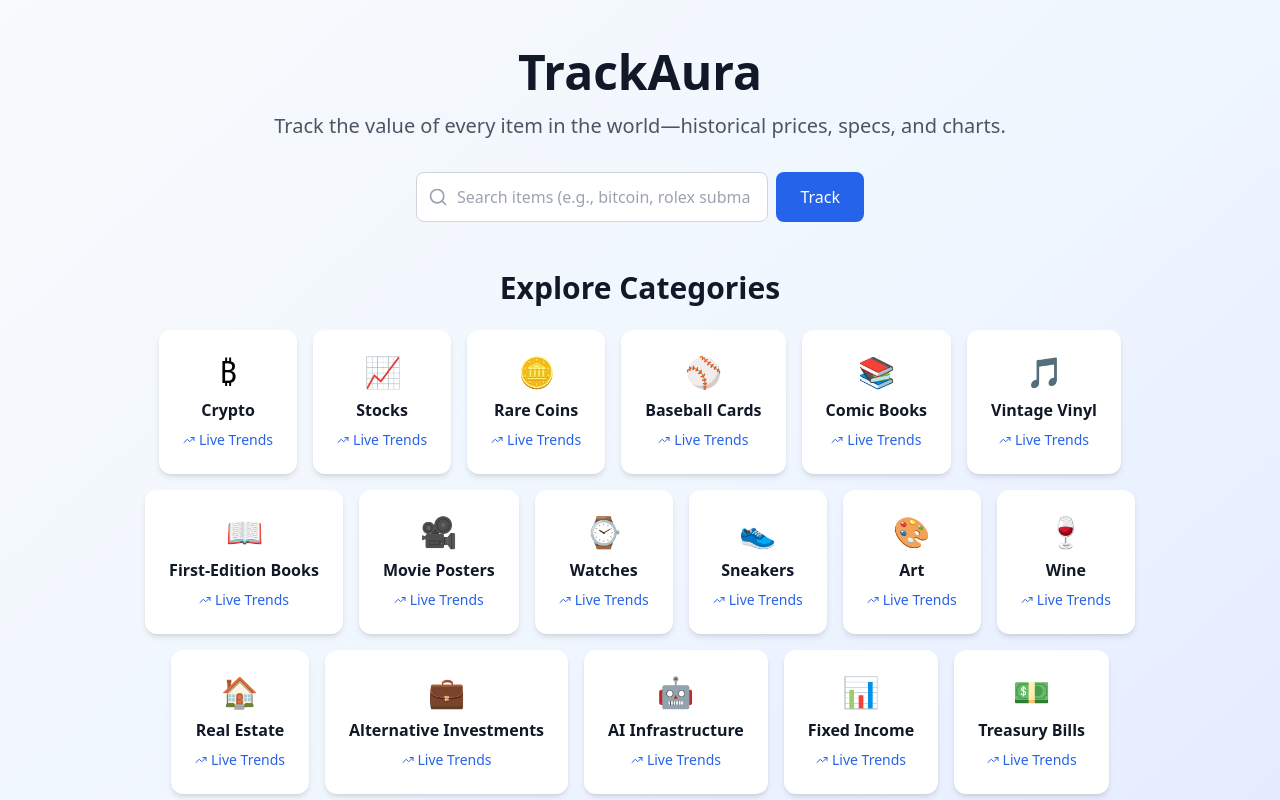
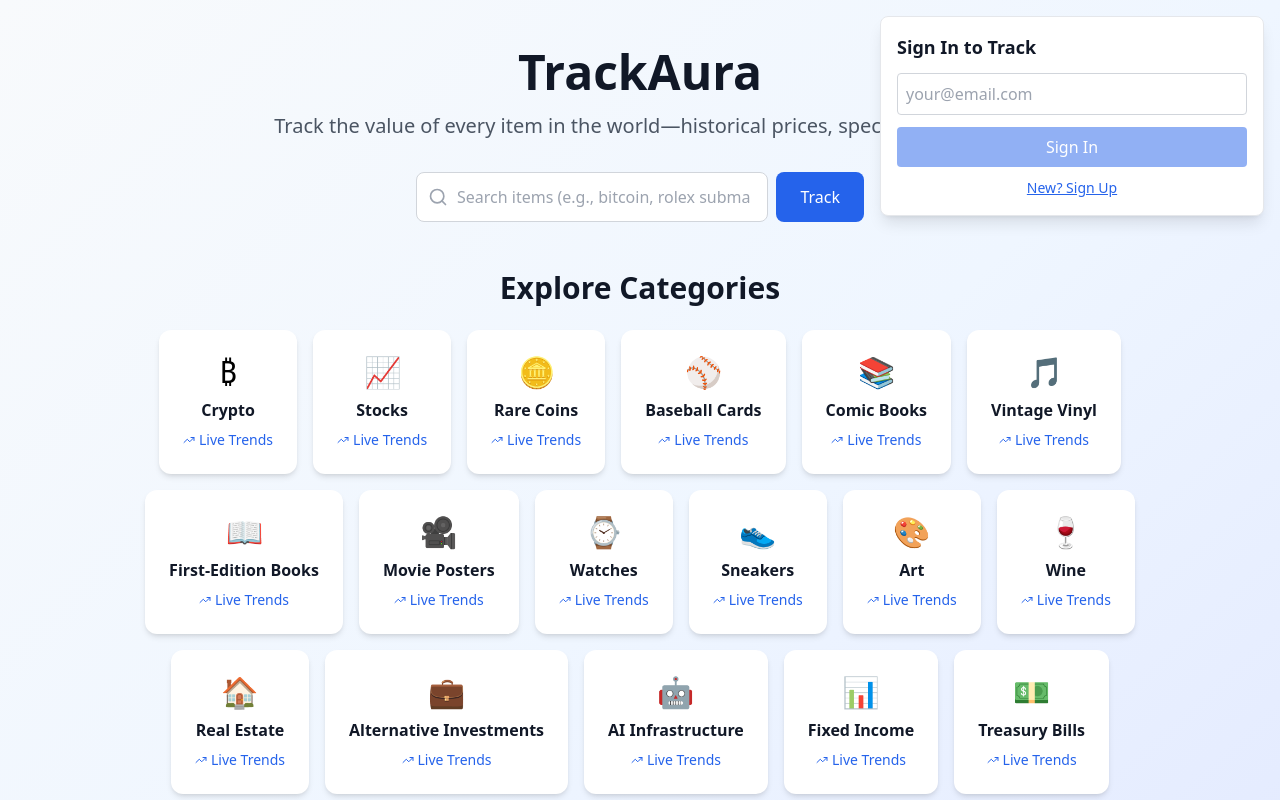
Before and after one commit to n74459944-web/TrackAura, a Next.js app: page / in a window 1280 px wide. Shown: the top 800 px of the page. Built offline with nearby package versions, Linux system fonts and the light colour scheme; no server answers.

Commit message:
Added Login info

```diff
--- a/app/page.tsx
+++ b/app/page.tsx
@@ -2,6 +2,7 @@
 import Link from 'next/link';
 import { useState, useEffect } from 'react';
 import { Search, TrendingUp } from 'lucide-react';
+import Auth from '@/components/Auth';
 
 interface Category {
   name: string;
@@ -28,7 +29,7 @@ export default function HomePage() {
   };
 
   return (
-    <div className="min-h-screen bg-gradient-to-br from-slate-50 via-blue-50 to-indigo-100">
+    <div className="min-h-screen bg-gradient-to-br from-slate-50 via-blue-50 to-indigo-100 z-10">
       <div className="max-w-6xl mx-auto px-4 py-12">
         {/* Hero/Search Bar – unchanged */}
         <div className="text-center mb-12">
@@ -81,6 +82,9 @@ export default function HomePage() {
             </Link>
           ))}
         </div>
+
+        {/* Auth Overlay – NEW: Sign-up/login form */}
+        <Auth />
       </div>
     </div>
   );
--- /dev/null
+++ b/components/Auth.tsx
@@ -0,0 +1,66 @@
+// components/Auth.tsx
+'use client';
+
+import { useState } from 'react';
+import { supabase } from '@/lib/supabase';  // Assumes lib/supabase.ts from before
+
+export default function Auth() {
+  const [email, setEmail] = useState('');
+  const [loading, setLoading] = useState(false);
+  const [isSignUp, setIsSignUp] = useState(false);  // Toggle for UX/messaging only
+
+  const handleMagicLink = async () => {
+    setLoading(true);
+    const options = {
+      emailRedirectTo: typeof window !== 'undefined' ? window.location.origin : '',  // Redirect back to site
+    };
+
+    const { error } = await supabase.auth.signInWithOtp({
+      email,
+      options,
+    });
+
+    if (error) {
+      alert(`Oops: ${error.message}`);  // Swap for toast lib later (e.g., react-hot-toast)
+    } else {
+      alert(
+        isSignUp
+          ? 'Check your email to create your TrackAura account!'
+          : 'Check your email to sign in and start tracking!'
+      );
+    }
+    setLoading(false);
+  };
+
+  return (
+    <div className="fixed top-4 right-4 p-4 bg-white shadow-lg rounded-lg border border-gray-200 z-50 max-w-sm">
+      <h2 className="text-lg font-semibold mb-3 text-gray-900">
+        {isSignUp ? 'Join TrackAura' : 'Sign In to Track'}
+      </h2>
+      <input
+        type="email"
+        placeholder="your@email.com"
+        value={email}
+        onChange={(e) => setEmail(e.target.value)}
+        className="w-full p-2 border border-gray-300 rounded mb-3 focus:outline-none focus:ring-2 focus:ring-blue-500 focus:border-transparent"
+        disabled={loading}
+        required
+      />
+      <button
+        onClick={handleMagicLink}
+        disabled={loading || !email}
+        className="w-full bg-blue-600 text-white py-2 rounded hover:bg-blue-700 disabled:opacity-50 mb-2 transition-colors"
+      >
+        {loading ? 'Sending...' : (isSignUp ? 'Sign Up' : 'Sign In')}
+      </button>
+      <button
+        type="button"
+        onClick={() => setIsSignUp(!isSignUp)}
+        className="w-full text-blue-600 underline text-sm hover:text-blue-800"
+        disabled={loading}
+      >
+        {isSignUp ? 'Have an account? Sign In' : "New? Sign Up"}
+      </button>
+    </div>
+  );
+}
--- /dev/null
+++ b/lib/supabase.ts
@@ -0,0 +1,7 @@
+// lib/supabase.ts
+import { createClient } from '@supabase/supabase-js';
+
+const supabaseUrl = process.env.NEXT_PUBLIC_SUPABASE_URL!;  // Note: NEXT_PUBLIC_ for client-side exposure
+const supabaseAnonKey = process.env.NEXT_PUBLIC_SUPABASE_ANON_KEY!;
+
+export const supabase = createClient(supabaseUrl, supabaseAnonKey);
```
